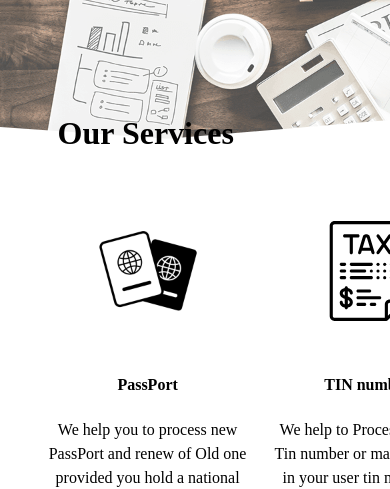
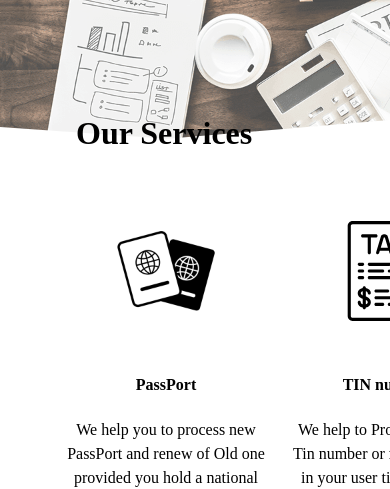
Before and after one commit to katsisaac50/goodtimessolutions, a React (Create React App) app: page / in a window 390 px wide. Shown: the part 663-1152 px from the top of the page. Built offline with nearby package versions, Linux system fonts and the light colour scheme.

Commit message:
css modification

```diff
--- a/src/App.css
+++ b/src/App.css
@@ -291,7 +291,7 @@ li {
   }
   .box2 {
     grid-template-columns: 200px 200px;
-    margin-left: 6%;
+    margin: 0% 10% 0% 10%;
 }
 .item-a{
   grid-column-start: 1;
```
